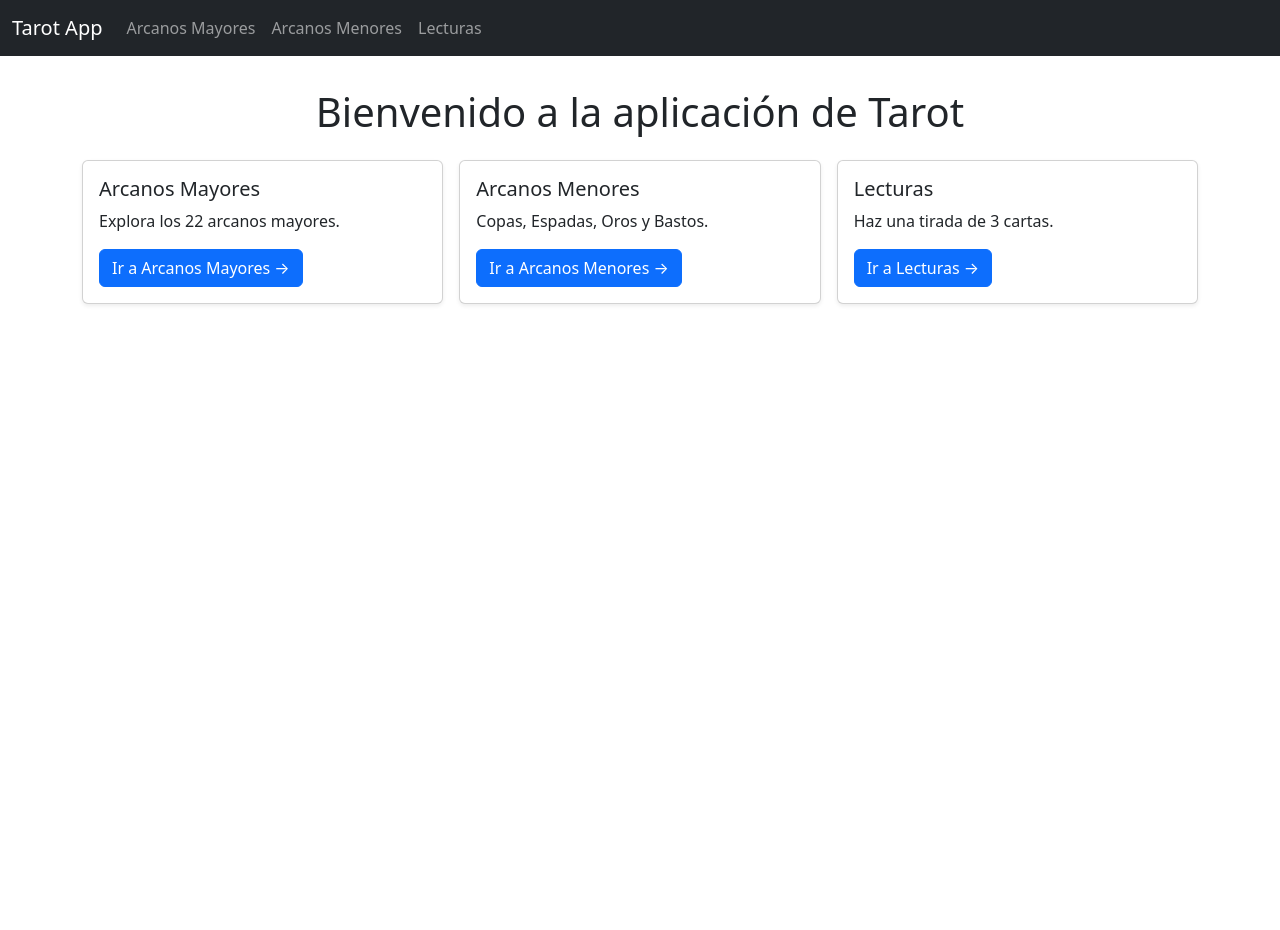
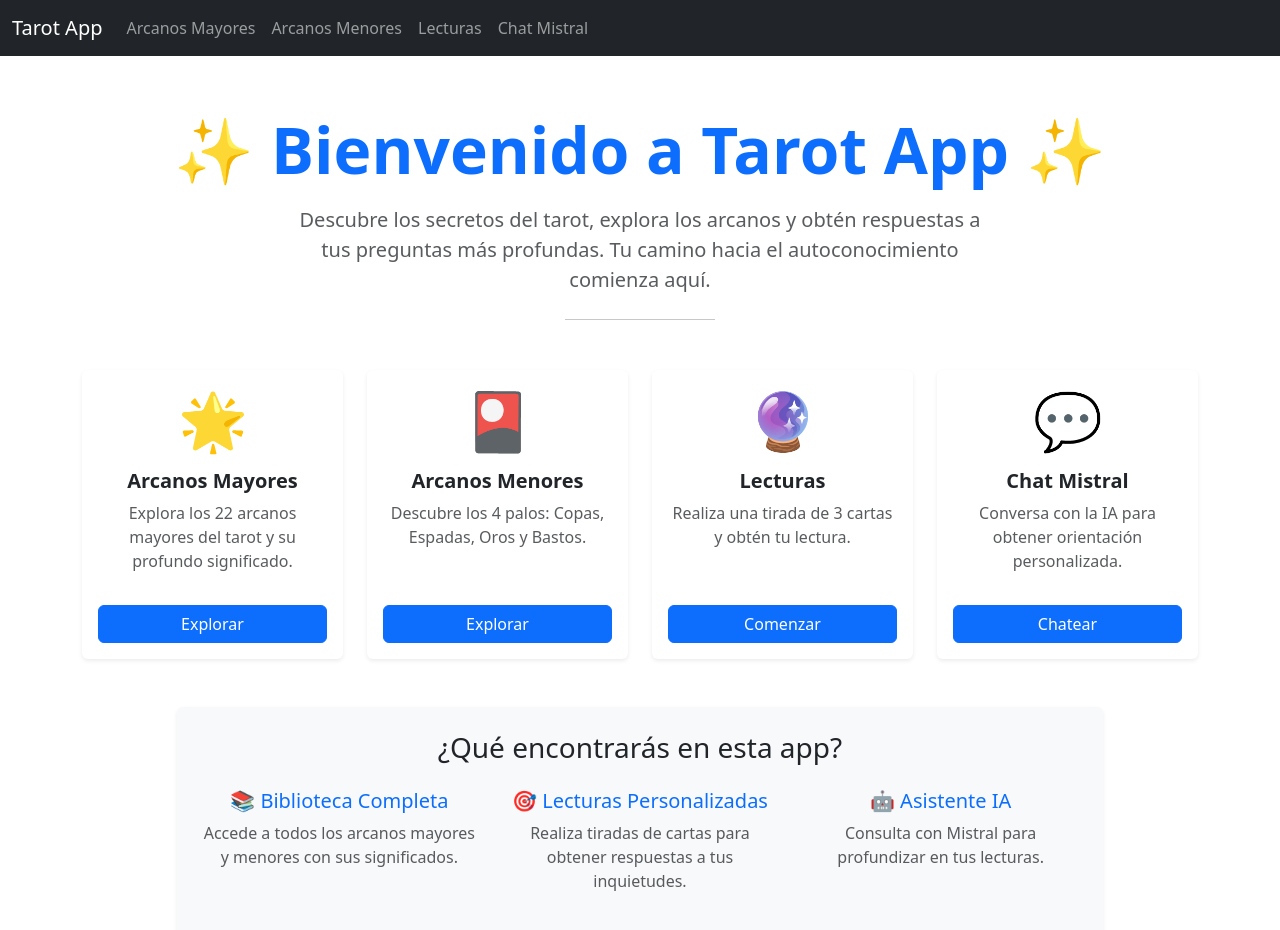
Before and after one commit to Jano6elmar/tarotapp, a React (Vite) app: page / in a window 1280 px wide. Shown: the top 930 px of the page. Before the commit the page ends 800 px from the top, so only its background shows below. Built offline with nearby package versions, Linux system fonts and the light colour scheme.

Commit message:
Fix: Corregir bugs de scroll y navegación del navegador, mejorar página de inicio

```diff
--- a/src/App.css
+++ b/src/App.css
@@ -33,9 +33,8 @@
   }
 }
 
-.card {
-  padding: 2em;
-}
+/* Removido: .card { padding: 2em; } */
+/* Este estilo genérico interfería con las cards de Bootstrap */
 
 .read-the-docs {
   color: #888;
@@ -65,3 +64,31 @@
 .navbar-collapse.show {
   max-height: 500px; /* suficiente para mostrar los links */
 }
+
+/* Estilos para la página de inicio */
+.hover-card {
+  transition: all 0.3s ease;
+  cursor: pointer;
+}
+
+.hover-card:hover {
+  transform: translateY(-8px);
+  box-shadow: 0 10px 30px rgba(0, 0, 0, 0.2) !important;
+}
+
+.hover-card .display-4 {
+  transition: transform 0.3s ease;
+}
+
+.hover-card:hover .display-4 {
+  transform: scale(1.2);
+}
+
+.hover-card .btn {
+  transition: all 0.3s ease;
+}
+
+.hover-card:hover .btn {
+  background-color: #0056b3;
+  transform: scale(1.05);
+}
--- a/src/App.jsx
+++ b/src/App.jsx
@@ -12,6 +12,7 @@ import ArcanosMayores from "./pages/ArcanosMayores";
 import ArcanosMenores from "./pages/ArcanosMenores";
 import Lecturas from "./pages/Lecturas";
 import PaloMenor from "./pages/PaloMenor";
+import ChatMistral from "./components/ChatMistral";
 
 function AppContent() {
   const location = useLocation();
@@ -34,6 +35,11 @@ function AppContent() {
     if (navCollapse) {
       navCollapse.classList.remove("show");
     }
+
+    // 🔥 FIX: Asegurar que el body tenga scroll habilitado
+    document.body.style.overflow = "";
+    document.body.style.paddingRight = "";
+    document.body.classList.remove("modal-open");
   }, [location]);
 
   // 🔹 Cierra el menú hamburguesa al hacer click en un link del nav
@@ -91,6 +97,11 @@ function AppContent() {
                   Lecturas
                 </Link>
               </li>
+              <li className="nav-item">
+                <Link className="nav-link" to="/chat-mistral">
+                  Chat Mistral
+                </Link>
+              </li>
             </ul>
           </div>
         </div>
@@ -99,6 +110,8 @@ function AppContent() {
       <div className="pt-5 mt-3">
         <Routes>
           <Route path="/" element={<Home />} />
+          <Route path="/chat-mistral" element={<ChatMistral />} />
+
           <Route path="/arcanos-mayores" element={<ArcanosMayores />} />
           <Route path="/arcanos-menores" element={<ArcanosMenores />} />
           <Route path="/arcanos-menores/:palo" element={<PaloMenor />} />
--- a/src/components/ArcanoModal.jsx
+++ b/src/components/ArcanoModal.jsx
@@ -1,4 +1,4 @@
-import React, { useRef } from "react";
+import React, { useRef, useEffect } from "react";
 
 export default function ArcanoModal({ arcano }) {
   const descRef = useRef(null);
@@ -8,6 +8,72 @@ export default function ArcanoModal({ arcano }) {
       descRef.current.scrollIntoView({ behavior: "smooth" });
     }
   };
+
+  // 🔥 FIX: Manejar el botón de retroceso del navegador
+  useEffect(() => {
+    const modalElement = document.getElementById("arcanoModal");
+
+    if (!modalElement) return;
+
+    let isClosingFromBackButton = false;
+
+    const handleModalShow = () => {
+      // Agregar una entrada al historial cuando se abre el modal
+      window.history.pushState({ modalOpen: true }, "");
+    };
+
+    const handleModalHide = () => {
+      // Solo retroceder si NO se está cerrando por el botón de retroceso
+      if (!isClosingFromBackButton && window.history.state?.modalOpen) {
+        window.history.back();
+      }
+      isClosingFromBackButton = false;
+    };
+
+    const handleModalHidden = () => {
+      // 🔥 FIX: Asegurar limpieza de estilos cuando el modal se cierra completamente
+      document.body.style.overflow = "";
+      document.body.style.paddingRight = "";
+      document.body.classList.remove("modal-open");
+
+      // Eliminar backdrop residual
+      const backdrops = document.querySelectorAll(".modal-backdrop");
+      backdrops.forEach((bd) => bd.remove());
+    };
+
+    const handlePopState = (event) => {
+      // Si el modal está abierto y se presiona retroceso, cerrarlo
+      const modal = window.bootstrap?.Modal.getInstance(modalElement);
+      if (modal && modalElement.classList.contains("show")) {
+        isClosingFromBackButton = true;
+        modal.hide();
+
+        // 🔥 FIX: Limpiar estilos del body después de cerrar
+        setTimeout(() => {
+          document.body.style.overflow = "";
+          document.body.style.paddingRight = "";
+          document.body.classList.remove("modal-open");
+
+          // Eliminar backdrop residual
+          const backdrops = document.querySelectorAll(".modal-backdrop");
+          backdrops.forEach((bd) => bd.remove());
+        }, 100);
+      }
+    };
+
+    // Escuchar eventos del modal
+    modalElement.addEventListener("show.bs.modal", handleModalShow);
+    modalElement.addEventListener("hide.bs.modal", handleModalHide);
+    modalElement.addEventListener("hidden.bs.modal", handleModalHidden);
+    window.addEventListener("popstate", handlePopState);
+
+    return () => {
+      modalElement.removeEventListener("show.bs.modal", handleModalShow);
+      modalElement.removeEventListener("hide.bs.modal", handleModalHide);
+      modalElement.removeEventListener("hidden.bs.modal", handleModalHidden);
+      window.removeEventListener("popstate", handlePopState);
+    };
+  }, []);
 
   return (
     <div className="modal fade" id="arcanoModal" tabIndex="-1" aria-hidden="true">
--- a/src/components/Cartas.jsx
+++ b/src/components/Cartas.jsx
@@ -1,4 +1,4 @@
-import React, { useState } from "react";
+import React, { useState, useEffect } from "react";
 import ArcanoModal from "./ArcanoModal";
 
 import arcanosMayores from "../data/arcanosMayores";
@@ -8,6 +8,13 @@ import arcanosMayores from "../data/arcanosMayores";
 
 export default function Cartas() {
   const [selectedArcano, setSelectedArcano] = useState(null);
+
+  // 🔥 FIX: Asegurar scroll habilitado al montar componente
+  useEffect(() => {
+    document.body.style.overflow = "";
+    document.body.style.paddingRight = "";
+    document.body.classList.remove("modal-open");
+  }, []);
 
   return (
     <div className="container py-4">
--- /dev/null
+++ b/src/components/ChatMistral.jsx
@@ -0,0 +1,48 @@
+import { useState } from "react";
+import { preguntarGPT } from "../services/gpt4all";
+
+export default function ChatMistral() {
+  const [input, setInput] = useState("");
+  const [respuesta, setRespuesta] = useState("");
+  const [loading, setLoading] = useState(false);
+
+  const handleAsk = async () => {
+    if (!input.trim()) return;
+    setLoading(true);
+    setRespuesta("");
+    try {
+      const r = await preguntarGPT(input);
+      setRespuesta(r);
+    } catch (err) {
+      setRespuesta("⚠️ Error al conectar con GPT4All");
+      console.error(err);
+    } finally {
+      setLoading(false);
+    }
+  };
+
+  return (
+    <div className="container py-4">
+      <h2 className="mb-3">Chat con Mistral (GPT4All)</h2>
+
+      <div className="input-group mb-3">
+        <input
+          type="text"
+          className="form-control"
+          value={input}
+          onChange={(e) => setInput(e.target.value)}
+          placeholder="Escribe tu pregunta..."
+        />
+        <button className="btn btn-primary" onClick={handleAsk} disabled={loading}>
+          {loading ? "Preguntando..." : "Preguntar"}
+        </button>
+      </div>
+
+      {respuesta && (
+        <div className="alert alert-secondary">
+          <strong>Respuesta:</strong> {respuesta}
+        </div>
+      )}
+    </div>
+  );
+}
--- a/src/pages/ArcanosMenores.jsx
+++ b/src/pages/ArcanosMenores.jsx
@@ -1,10 +1,16 @@
-import React from "react";
+import React, { useEffect } from "react";
 import { Link } from "react-router-dom";
 import arcanosMenores from "../data/arcanosMenores";
 
 export default function ArcanosMenores() {
   const palos = ["Copas", "Espadas", "Oros", "Bastos"];
 
+  // 🔥 FIX: Asegurar scroll habilitado al montar componente
+  useEffect(() => {
+    document.body.style.overflow = "";
+    document.body.style.paddingRight = "";
+    document.body.classList.remove("modal-open");
+  }, []);
 
   return (
     <div className="container py-4">
--- a/src/pages/Home.jsx
+++ b/src/pages/Home.jsx
@@ -2,23 +2,38 @@ import { Link } from "react-router-dom";
 
 export default function Home() {
   return (
-    <div className="container py-4">
-      <h1 className="text-center mb-4">Bienvenido a la aplicación de Tarot</h1>
+    <div className="container py-5">
+      {/* Sección de Bienvenida */}
+      <div className="text-center mb-5">
+        <h1 className="display-3 fw-bold text-primary mb-3">
+          ✨ Bienvenido a Tarot App ✨
+        </h1>
+        <p className="lead text-muted mx-auto" style={{ maxWidth: "700px" }}>
+          Descubre los secretos del tarot, explora los arcanos y obtén respuestas
+          a tus preguntas más profundas. Tu camino hacia el autoconocimiento
+          comienza aquí.
+        </p>
+        <hr className="my-4" style={{ width: "150px", margin: "0 auto", height: "3px" }} />
+      </div>
 
-      <div className="row row-cols-1 row-cols-sm-2 row-cols-lg-3 g-3 justify-content-center">
+      {/* Tarjetas de Navegación */}
+      <div className="row row-cols-1 row-cols-md-2 row-cols-lg-4 g-4 mb-5">
         {/* Arcanos Mayores */}
         <div className="col">
-          <div className="card h-100 shadow-sm">
-            <div className="card-body d-flex flex-column justify-content-between">
-              <div>
-                <h5 className="card-title">Arcanos Mayores</h5>
-                <p className="card-text">Explora los 22 arcanos mayores.</p>
+          <div className="card h-100 shadow-sm border-0 hover-card">
+            <div className="card-body d-flex flex-column">
+              <div className="text-center mb-3">
+                <span className="display-4">🌟</span>
               </div>
+              <h5 className="card-title text-center fw-bold">Arcanos Mayores</h5>
+              <p className="card-text text-center text-muted flex-grow-1">
+                Explora los 22 arcanos mayores del tarot y su profundo significado.
+              </p>
               <Link
                 to="/arcanos-mayores"
-                className="btn btn-primary mt-3 align-self-start"
+                className="btn btn-primary w-100 mt-3"
               >
-                Ir a Arcanos Mayores →
+                Explorar
               </Link>
             </div>
           </div>
@@ -26,17 +41,20 @@ export default function Home() {
 
         {/* Arcanos Menores */}
         <div className="col">
-          <div className="card h-100 shadow-sm">
-            <div className="card-body d-flex flex-column justify-content-between">
-              <div>
-                <h5 className="card-title">Arcanos Menores</h5>
-                <p className="card-text">Copas, Espadas, Oros y Bastos.</p>
+          <div className="card h-100 shadow-sm border-0 hover-card">
+            <div className="card-body d-flex flex-column">
+              <div className="text-center mb-3">
+                <span className="display-4">🎴</span>
               </div>
+              <h5 className="card-title text-center fw-bold">Arcanos Menores</h5>
+              <p className="card-text text-center text-muted flex-grow-1">
+                Descubre los 4 palos: Copas, Espadas, Oros y Bastos.
+              </p>
               <Link
                 to="/arcanos-menores"
-                className="btn btn-primary mt-3 align-self-start"
+                className="btn btn-primary w-100 mt-3"
               >
-                Ir a Arcanos Menores →
+                Explorar
               </Link>
             </div>
           </div>
@@ -44,18 +62,73 @@ export default function Home() {
 
         {/* Lecturas */}
         <div className="col">
-          <div className="card h-100 shadow-sm">
-            <div className="card-body d-flex flex-column justify-content-between">
-              <div>
-                <h5 className="card-title">Lecturas</h5>
-                <p className="card-text">Haz una tirada de 3 cartas.</p>
+          <div className="card h-100 shadow-sm border-0 hover-card">
+            <div className="card-body d-flex flex-column">
+              <div className="text-center mb-3">
+                <span className="display-4">🔮</span>
               </div>
+              <h5 className="card-title text-center fw-bold">Lecturas</h5>
+              <p className="card-text text-center text-muted flex-grow-1">
+                Realiza una tirada de 3 cartas y obtén tu lectura.
+              </p>
               <Link
                 to="/lecturas"
-                className="btn btn-primary mt-3 align-self-start"
+                className="btn btn-primary w-100 mt-3"
               >
-                Ir a Lecturas →
+                Comenzar
               </Link>
+            </div>
+          </div>
+        </div>
+
+        {/* Chat Mistral */}
+        <div className="col">
+          <div className="card h-100 shadow-sm border-0 hover-card">
+            <div className="card-body d-flex flex-column">
+              <div className="text-center mb-3">
+                <span className="display-4">💬</span>
+              </div>
+              <h5 className="card-title text-center fw-bold">Chat Mistral</h5>
+              <p className="card-text text-center text-muted flex-grow-1">
+                Conversa con la IA para obtener orientación personalizada.
+              </p>
+              <Link
+                to="/chat-mistral"
+                className="btn btn-primary w-100 mt-3"
+              >
+                Chatear
+              </Link>
+            </div>
+          </div>
+        </div>
+      </div>
+
+      {/* Sección Informativa */}
+      <div className="row mt-5">
+        <div className="col-lg-10 mx-auto">
+          <div className="card border-0 bg-light shadow-sm">
+            <div className="card-body p-4">
+              <h3 className="text-center mb-4">¿Qué encontrarás en esta app?</h3>
+              <div className="row">
+                <div className="col-md-4 text-center mb-3">
+                  <h5 className="text-primary">📚 Biblioteca Completa</h5>
+                  <p className="text-muted">
+                    Accede a todos los arcanos mayores y menores con sus significados.
+                  </p>
+                </div>
+                <div className="col-md-4 text-center mb-3">
+                  <h5 className="text-primary">🎯 Lecturas Personalizadas</h5>
+                  <p className="text-muted">
+                    Realiza tiradas de cartas para obtener respuestas a tus inquietudes.
+                  </p>
+                </div>
+                <div className="col-md-4 text-center mb-3">
+                  <h5 className="text-primary">🤖 Asistente IA</h5>
+                  <p className="text-muted">
+                    Consulta con Mistral para profundizar en tus lecturas.
+                  </p>
+                </div>
+              </div>
             </div>
           </div>
         </div>
--- a/src/pages/Lecturas.jsx
+++ b/src/pages/Lecturas.jsx
@@ -1,4 +1,4 @@
-import React, { useState } from "react";
+import React, { useState, useEffect } from "react";
 import backCard from "/assets/reverso/reverso.cartas.png";
 import arcanosMayores from "../data/arcanosMayores";
 
@@ -8,6 +8,13 @@ const Lecturas = () => {
   const [mostrarMazo, setMostrarMazo] = useState(true);
   const [flipped, setFlipped] = useState({});
   const [shuffling, setShuffling] = useState(false);
+
+  // 🔥 FIX: Asegurar scroll habilitado al montar componente
+  useEffect(() => {
+    document.body.style.overflow = "";
+    document.body.style.paddingRight = "";
+    document.body.classList.remove("modal-open");
+  }, []);
 
   // Mezclar y desplegar cartas
   const mezclarYDesplegar = () => {
--- a/src/pages/PaloMenor.jsx
+++ b/src/pages/PaloMenor.jsx
@@ -1,4 +1,4 @@
-import React, { useState } from "react";
+import React, { useState, useEffect } from "react";
 import { useParams, Link } from "react-router-dom";
 import arcanosMenores from "../data/arcanosMenores";
 import ArcanoModal from "../components/ArcanoModal";
@@ -6,6 +6,13 @@ import ArcanoModal from "../components/ArcanoModal";
 export default function PaloMenor() {
   const { palo } = useParams();
   const [selectedArcano, setSelectedArcano] = useState(null);
+
+  // 🔥 FIX: Asegurar scroll habilitado al montar componente
+  useEffect(() => {
+    document.body.style.overflow = "";
+    document.body.style.paddingRight = "";
+    document.body.classList.remove("modal-open");
+  }, []);
 
   const cartasDelPalo = arcanosMenores.filter(
     (c) => c.palo.toLowerCase() === palo.toLowerCase()
--- /dev/null
+++ b/src/services/gpt4all.js
@@ -0,0 +1,25 @@
+// src/services/gpt4all.js
+export async function preguntarGPT(prompt) {
+  const response = await fetch("http://localhost:4891/v1/chat/completions", {
+    method: "POST",
+    headers: { "Content-Type": "application/json" },
+    body: JSON.stringify({
+      model: "mistral", // usa el nombre que aparece en /v1/models
+      messages: [{ role: "user", content: prompt }],
+      max_tokens: 200,
+    }),
+  });
+
+  if (!response.ok) {
+    throw new Error("Error al conectar con GPT4All");
+  }
+
+  const data = await response.json();
+
+  // Adaptación: algunos builds devuelven `message.content`, otros `text`
+  return (
+    data?.choices?.[0]?.message?.content ||
+    data?.choices?.[0]?.text ||
+    "Sin respuesta"
+  );
+}
--- a/vite.config.js
+++ b/vite.config.js
@@ -4,5 +4,15 @@ import react from '@vitejs/plugin-react'
 // https://vite.dev/config/
 export default defineConfig({
   plugins: [react()],
-    base: '/tarotapp/',
-})
+  base: process.env.NODE_ENV === 'production' ? '/tarotapp/' : '/',
+
+
+  server: {
+    proxy: {
+      '/v1': {
+        target: 'http://127.0.0.1:4891',
+        changeOrigin: true,
+      },
+    },
+  },
+});
```
